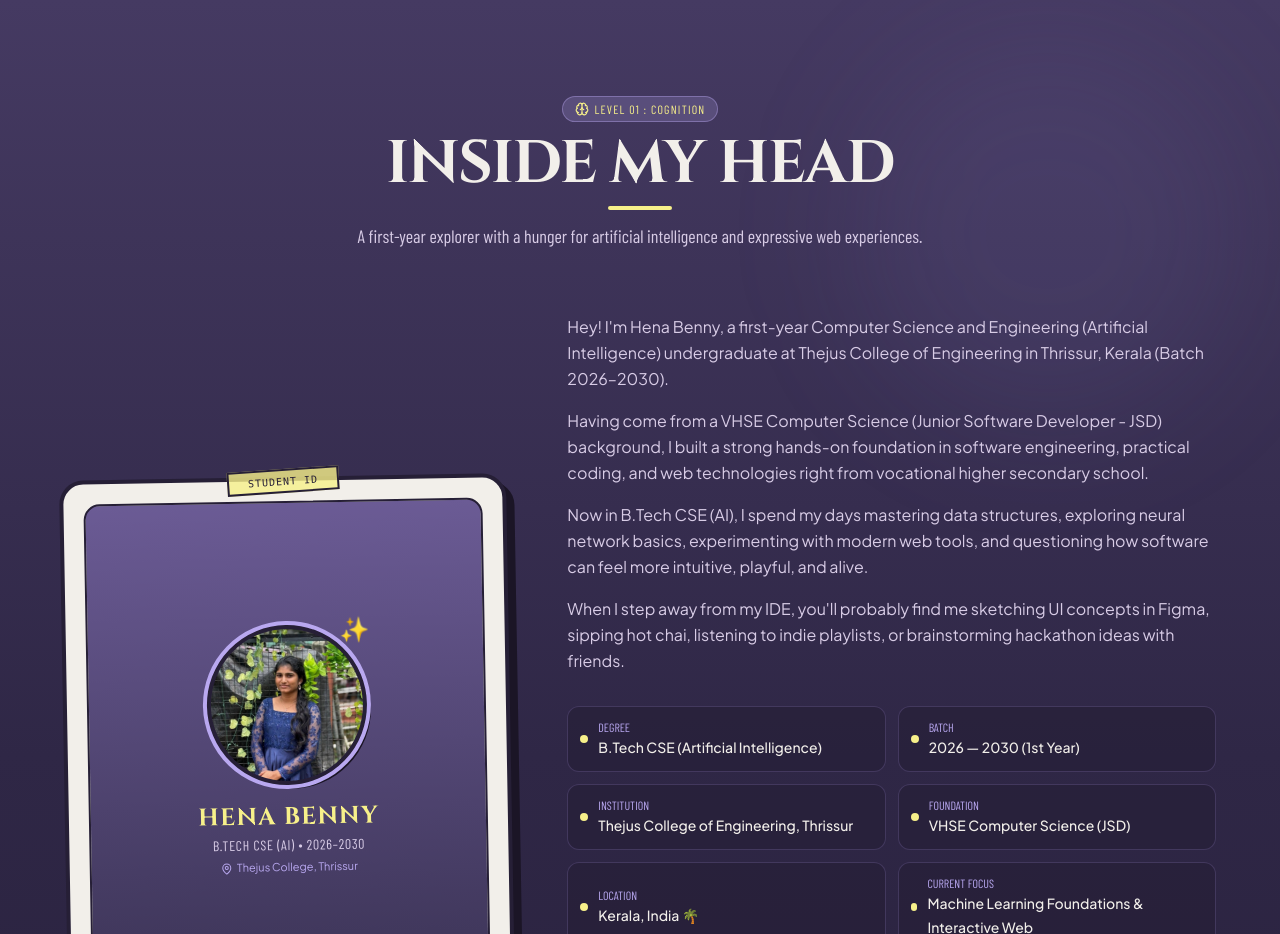
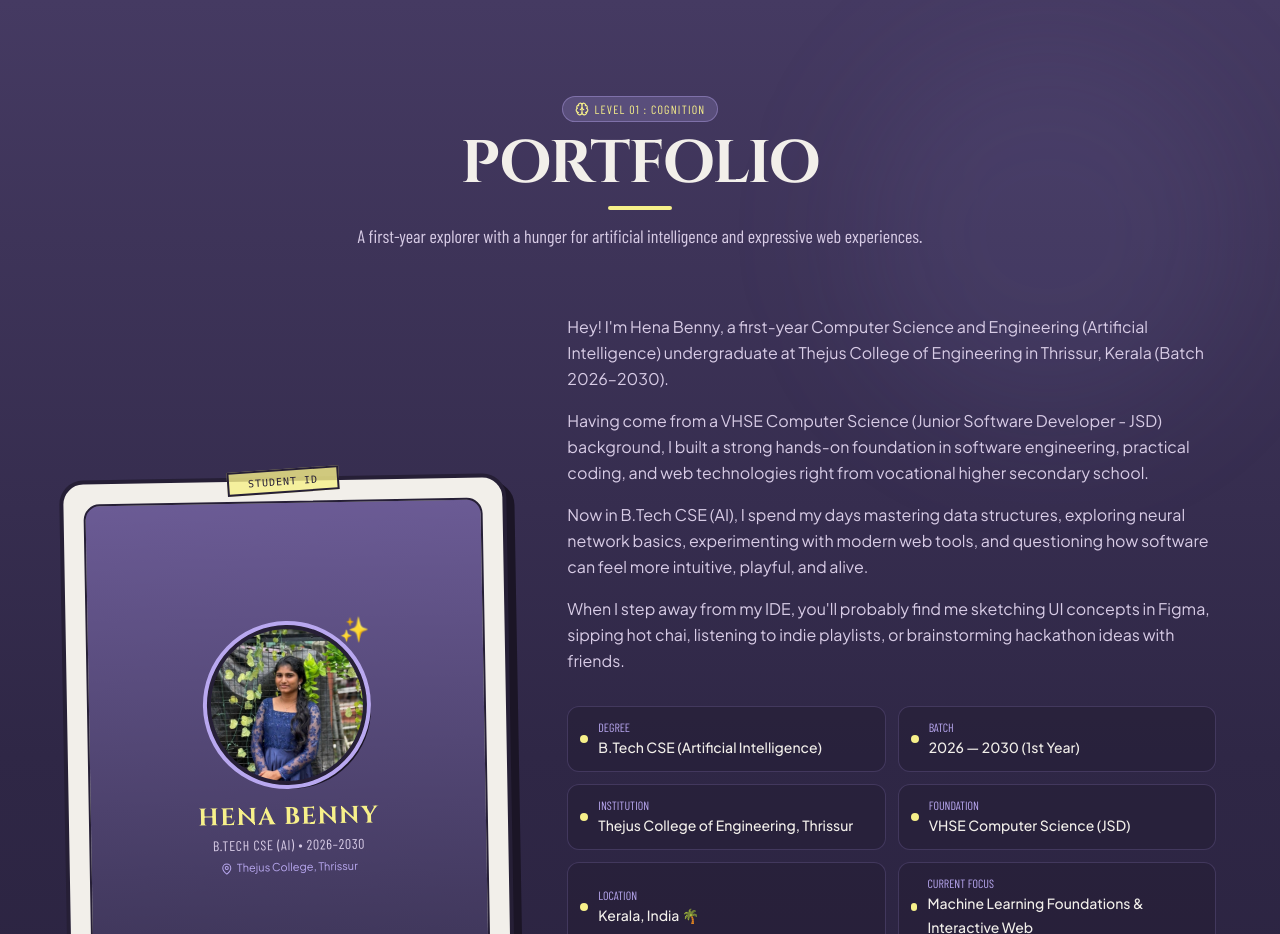
Before and after one commit to henabenny/hena-portfolio, a React (Vite) app: page / in a window 1280 px wide. Shown: the part 800-1734 px from the top of the page. Built offline with nearby package versions, Linux system fonts and the light colour scheme; a web font is replaced by a local one.

Commit message:
fix: change section heading from INSIDE MY HEAD to PORTFOLIO

```diff
--- a/src/data.js
+++ b/src/data.js
@@ -27,7 +27,7 @@ export const personalData = {
   },
 
   about: {
-    title: "INSIDE MY HEAD",
+    title: "PORTFOLIO",
     subtitle: "A first-year explorer with a hunger for artificial intelligence and expressive web experiences.",
     batch: "2026–2030",
     photo: "/hena-photo.jpg",
```
